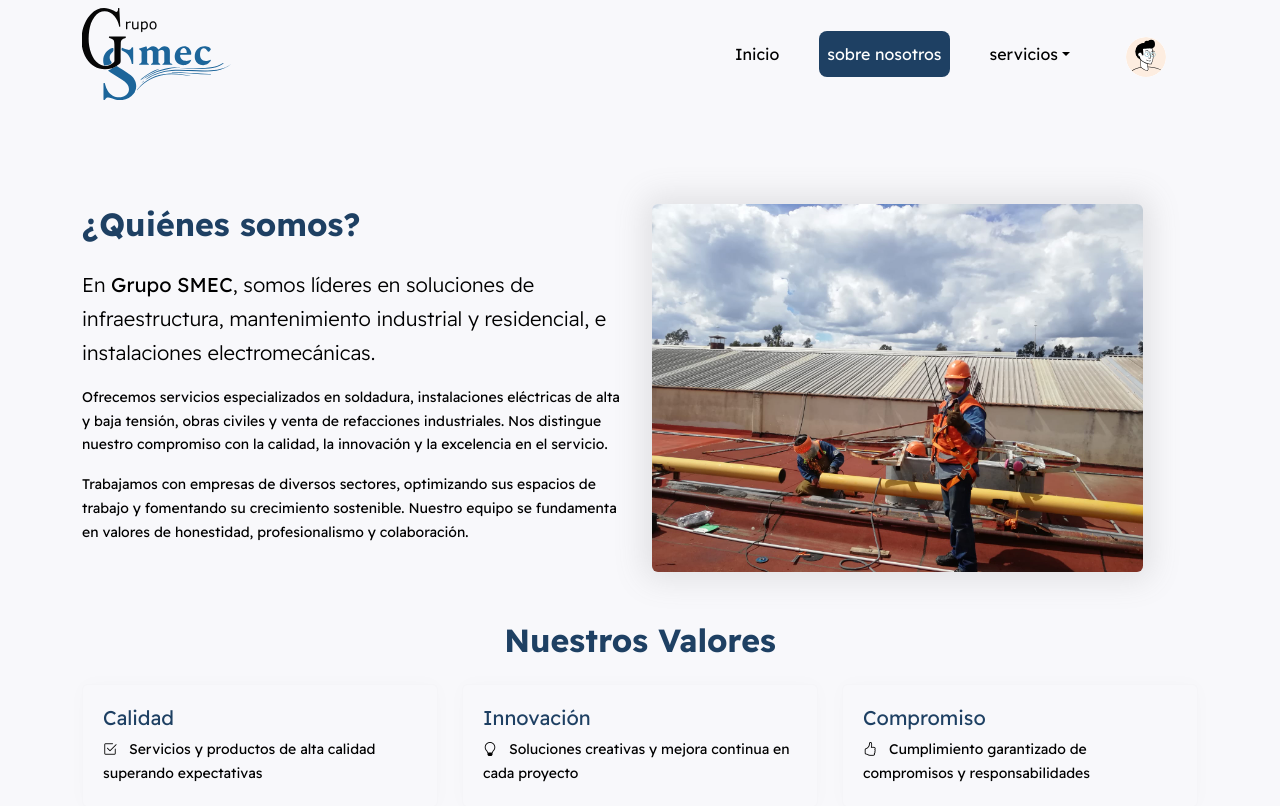
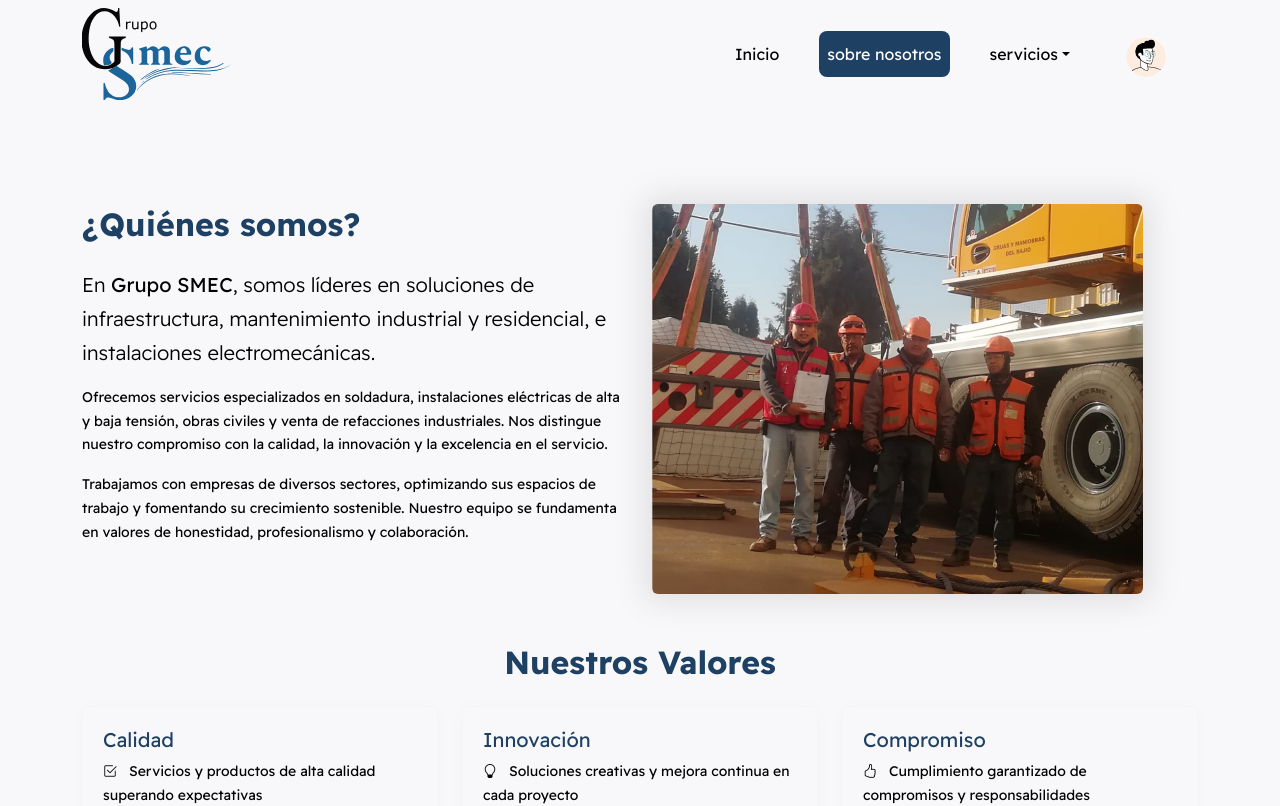
Before and after one commit to Rodrigo12a/frontend-grupo-smec, an Angular app: page /about-us in a window 1280 px wide. Shown: the top 806 px of the page. Built offline with nearby package versions, Linux system fonts and the light colour scheme; sample sign-in values are in the browser's storage.

Commit message:
agregamos más imagenes

```diff
--- a/src/app/pages/about-us/about-us.component.html
+++ b/src/app/pages/about-us/about-us.component.html
@@ -18,7 +18,7 @@
 
           <!-- Imagen representativa -->
           <div class="col-md-6 mb-5">
-              <img src="assets/images/illustrations/img-2.jpeg" class="img-fluid rounded shadow" width="90%" alt="Equipo SMEC trabajando">
+              <img src="assets/images/illustrations/img-7.png" class="img-fluid rounded shadow" width="90%" alt="Equipo SMEC trabajando">
           </div>
 
           <!-- Nuestros Valores -->
@@ -101,7 +101,7 @@
                       <h2 class="fw-bold mb-4 text-light text-center" >Nuestra Historia</h2>
                       <div class="row">
                           <div class="col-md-4 mb-4">
-                              <img src="assets/images/about/founders.jpg" class="img-fluid rounded" alt="Fundadores SMEC">
+                              <img src="assets/images/about/img-8.png" class="img-fluid rounded" alt="Fundadores SMEC">
                           </div>
                           <div class="col-md-8">
                               <p class="text-light">
```
Also changed, not shown: src/assets/images/illustrations/img-7.png (added), src/assets/images/illustrations/img-8.png (added).
